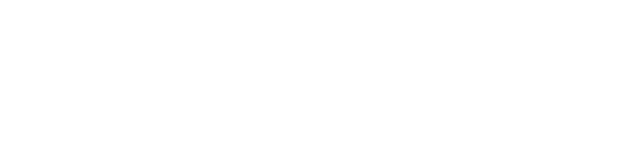
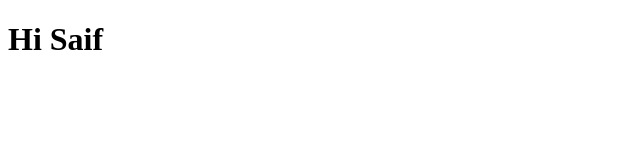
Before and after one commit to SirSaifUrRahman/linux_repo, a plain HTML site: page index.html in a window 1280 px wide. Shown: the whole page, without its empty margins (0-640 px from the left). Drawn offline with Linux system fonts and the light colour scheme.

Commit message:
Update index.html

```diff
--- a/index.html
+++ b/index.html
@@ -6,6 +6,6 @@
     <title>Document</title>
 </head>
 <body>
-
+   <h1>Hi Saif </h1>
 </body>
 </html>
```
